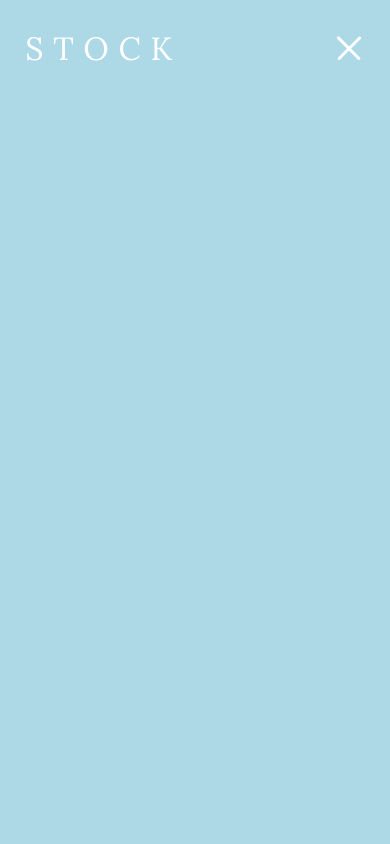
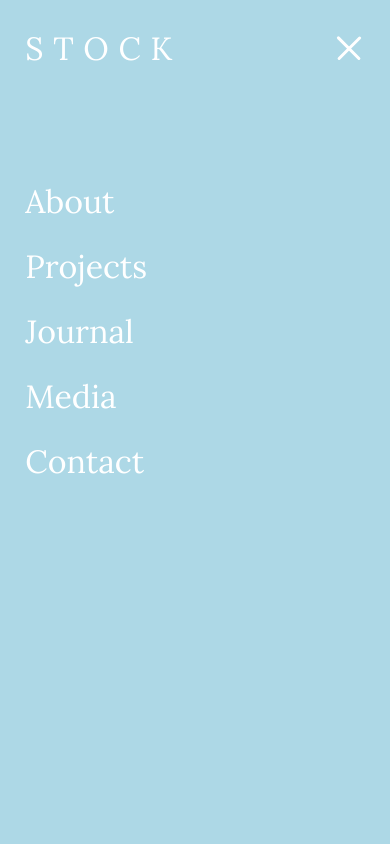
Before and after one commit to HaoZhenSiow/component-nav-stock-nav, a Next.js app: page / in a window 390 px wide. Both pictures are taken after a click on the element 348 px from the left and 48 px from the top of the page. Shown: the top 844 px of the page. Built offline with nearby package versions, Linux system fonts and the light colour scheme.

Commit message:
remove hamburger tap highlight

```diff
--- a/src/components/HiddenMenu.js
+++ b/src/components/HiddenMenu.js
@@ -2,9 +2,16 @@ import styled from 'styled-components'
 
 const HiddenMenuStyled = createHiddenMenuStyled()
 
-export default function HiddenMenu(props) {
+export default function HiddenMenu() {
   return (
-    <HiddenMenuStyled className='hidden-menu'>
+    <HiddenMenuStyled className='hidden-menu container'>
+      <nav className='hidden-nav'>
+        <li><a href="">About</a></li>
+        <li><a href="">Projects</a></li>
+        <li><a href="">Journal</a></li>
+        <li><a href="">Media</a></li>
+        <li><a href="">Contact</a></li>
+      </nav>
     </HiddenMenuStyled>
   );
 }
@@ -16,12 +23,52 @@ function createHiddenMenuStyled() {
     position: fixed;
     top: 0;
     left: 0;
+    padding-top: 20vh;
     background-color: lightblue;
     z-index: 998;
     display: none;
-
     &.open {
       display: block;
     }
+
+    .hidden-nav {
+      list-style: none;
+      color: white;
+      display: flex;
+      flex-direction: column;
+      align-items: flex-start;
+
+      li {
+        margin-block: .75em;
+        position: relative;
+        display: inline-flex;
+
+          &:after {
+          content: "";
+          display: inline-block;
+          width: 100%;
+          height: .15em;
+          transition: transform 300ms ease-out;
+          background-color: white;
+          position: absolute;
+          top: 100%;
+          left: 0;
+          transform: scaleX(0);
+          transform-origin: right;
+        }
+
+        &:hover:after {
+          transform: scaleX(1);
+          transform-origin: left;
+        }
+      }
+
+      li > a {
+        font-family: 'Lora', serif;
+        font-size: 2em;
+        font-weight: 400;
+      }
+
+    }
   `
 }
--- a/src/components/hamburger/Hamburger.js
+++ b/src/components/hamburger/Hamburger.js
@@ -51,6 +51,7 @@ function createHamburgerStyled() {
     grid-area: hamburger;
     ${media('display', 'block', 'block', 'none')}
     cursor: pointer;
+    -webkit-tap-highlight-color: transparent;
 
     div {
       font-size: .8em;
--- a/src/components/hamburger/Hamburger2.js
+++ b/src/components/hamburger/Hamburger2.js
@@ -54,6 +54,7 @@ function createHamburger2Styled() {
     grid-area: hamburger;
     ${media('display', 'block', 'block', 'none')}
     cursor: pointer;
+    -webkit-tap-highlight-color: transparent;
     position: relative;
 
     div {
```
